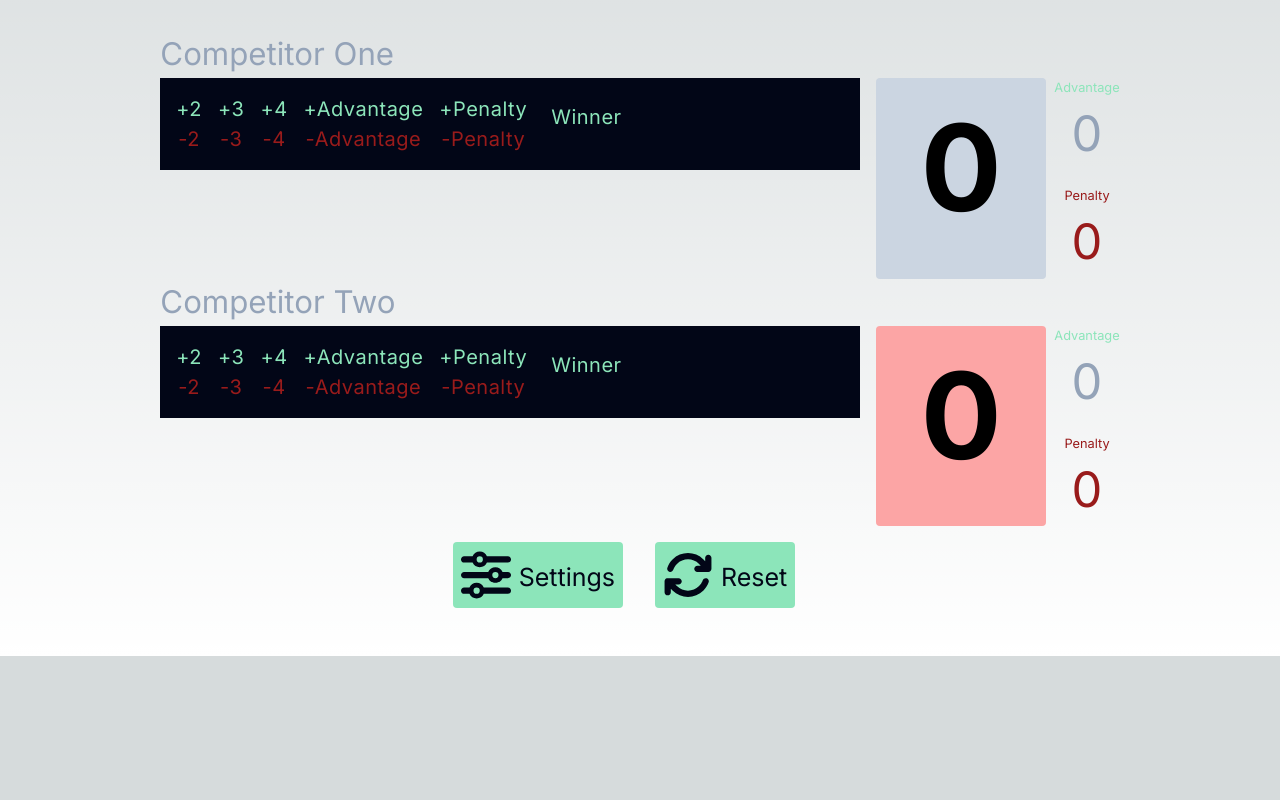
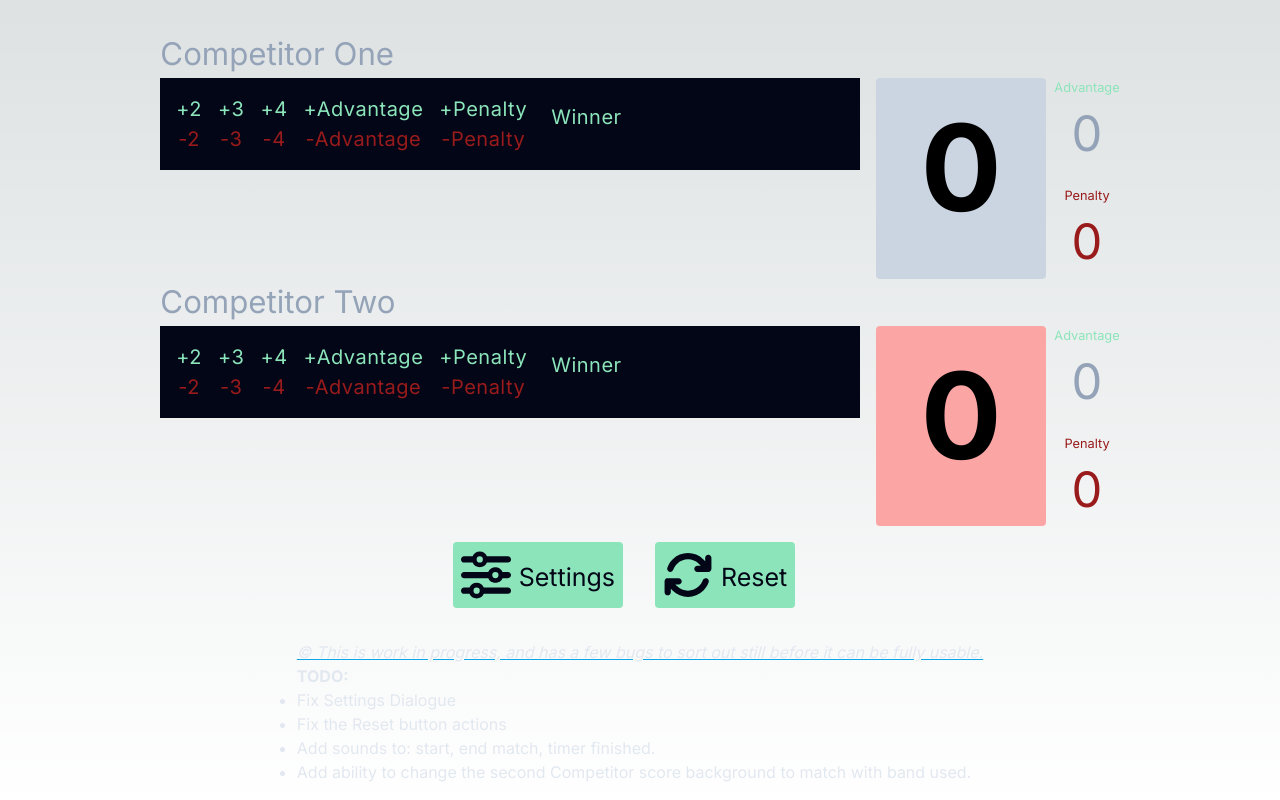
Before and after one commit to NZGuruDeveloper/bjj-scoreboard, a Next.js app: page / in a window 1280 px wide. Shown: the part 181-981 px from the top of the page. Before the commit the page ends 837 px from the top, so only its background shows below. Built offline with nearby package versions, Linux system fonts and the light colour scheme.

Commit message:
Minor updates

```diff
--- a/src/app/page.js
+++ b/src/app/page.js
@@ -1,6 +1,6 @@
 "use client";
-import Image from "next/image";
-import Clock from "react-live-clock";
+//import Image from "next/image";
+//import Clock from "react-live-clock";
 import React, {
   useState,
   useEffect,
@@ -10,7 +10,6 @@ import React, {
   useRef,
 } from "react";
 
-import ReactDOM from "react-dom";
 import { FontAwesomeIcon } from "@fortawesome/react-fontawesome";
 import { library } from "@fortawesome/fontawesome-svg-core";
 import { faCrown } from "@fortawesome/free-solid-svg-icons";
@@ -250,9 +249,7 @@ export const reducer = (state, action) => {
 
     // Reset Actions
     case "RESET":
-      return { ...initialState,
-        isMatchReset: (state.isMatchReset = true),
-       }; // Reset to initialState;
+      return { ...initialState, isMatchReset: (state.isMatchReset = true) }; // Reset to initialState;
     case "RESET_STATE":
       return initialState;
     default:
@@ -273,15 +270,23 @@ export const CountdownProvider = ({ children }) => {
 export default function Home() {
   const [state, dispatch] = useReducer(reducer, initialState);
   const [isOpen, setIsOpen] = useState(false);
+  //const [settings, setSettings] = useState(false);
 
   const setTime = (newTime) => {
     dispatch({ type: "RESET" }); // Reset timer before setting new time
     dispatch({ type: "SET_COUNTDOWN_TIME", payload: newTime }); // Dispatch new time action
+    console.log("setting new time!");
+    console.log(state);
+  };
+
+  const handleSettingsClose = () => {
+    setIsOpen(false);
+    console.log(isOpen);
   };
 
   return (
     <CountdownProvider>
-      <main className="flex items-center justify-center p-4 text-slate-200">
+      <main className="flex flex-col items-center justify-center p-4 text-slate-200">
         <div className="bg-slate-9500 p-4 w-70 font-san font-normal text-5xl lg:text-15xl antialiased">
           <div>
             <Timer />
@@ -297,7 +302,7 @@ export default function Home() {
             <div className="flex items-start justify-center w-full">
               <div
                 className="bg-[#8CE5BA] w-50 h-35 p-2 text-2xl flex rounded m-4 text-slate-950"
-                onClick={() => setSettings(true)}
+                onClick={() => setIsOpen(true)}
               >
                 <FontAwesomeIcon className="fa-2xl" icon={faSliders} />{" "}
                 <button className="ml-2 mt-1" onClick={() => setIsOpen(true)}>
@@ -306,8 +311,8 @@ export default function Home() {
                 {isOpen && (
                   <SettingsDialog
                     isOpen={isOpen}
-                    onClose={() => setIsOpen(false)}
-                    onSetTime={setTime}
+                    onClose={() => handleSettingsClose()}
+                    onSetTime={() => setTime}
                   />
                 )}
                 {/* Settings TODO: control timer, with default 5min control players background
@@ -319,6 +324,25 @@ export default function Home() {
               </p>
             </div>
           </div>
+        </div>
+        <div>
+          <p className="italic underline decoration-sky-500">
+           &copy; This is work in progress, and has a few bugs to sort out still
+            before it can be fully usable.
+          </p>
+
+
+            <ul className="list-disc">
+            <p className="font-bold">TODO:</p>
+              <li>Fix Settings Dialogue</li>
+              <li>Fix the Reset button actions</li>
+              <li>Add sounds to: start, end match, timer finished.</li>
+              <li>
+                Add ability to change the second Competitor score background to
+                match with band used.
+              </li>
+            </ul>
+
         </div>
       </main>
     </CountdownProvider>
@@ -374,7 +398,6 @@ export function Timer(props) {
       !state.isPaused &&
       state.matchStarted &&
       !state.matchEnded
-
     ) {
       intervalId = setInterval(() => {
         //dispatch({ type: "DECREMENT" });
@@ -405,7 +428,12 @@ export function Timer(props) {
     ) {
       dispatch({ type: "MATCH_UNPAUSED" });
       console.log("match unpaused");
-    } else if (state.matchEnded && state.matchStarted && state.isRunning && !state.isPaused ) {
+    } else if (
+      state.matchEnded &&
+      state.matchStarted &&
+      state.isRunning &&
+      !state.isPaused
+    ) {
       // match ended and tally winner
       console.log("match ended");
       if (intervalId) {
@@ -436,7 +464,7 @@ export function Timer(props) {
     if (state.matchEnded && state.minutes <= 0 && state.seconds <= 0) {
       clearInterval(intervalId);
       intervalId = null;
-      console.log('Timer Expired! Tallying Scores...');
+      console.log("Timer Expired! Tallying Scores...");
       if (state.playerOneScore > state.playerTwoScore) {
         dispatch({ type: "PLAYER_ONE_WINS" });
       } else if (state.playerTwoScore > state.playerOneScore) {
@@ -456,7 +484,11 @@ export function Timer(props) {
           state.playerOneAdvantageScore > state.playerTwoAdvantageScore
         ) {
           dispatch({ type: "PLAYER_ONE_WINS" });
-        } else if (state.playerOneScore === state.playerTwoScore && state.playerOneAdvantageScore === state.playerTwoAdvantageScore && state.playerOnePenaltyScore === state.playerTwoPenaltyScore) {
+        } else if (
+          state.playerOneScore === state.playerTwoScore &&
+          state.playerOneAdvantageScore === state.playerTwoAdvantageScore &&
+          state.playerOnePenaltyScore === state.playerTwoPenaltyScore
+        ) {
           clearSessionInterval();
           dispatch({ type: "RESULT_DRAW" });
         }
@@ -513,8 +545,9 @@ export function DeclareWinner() {
         <div className="flex items-center justify-center font-bold uppercase text-xl px-6 py-3 rounded shadow hover:shadow-lg outline-none focus:outline-none mr-1 mb-1 ease-linear transition-all duration-150">
           <p>Its a DRAW!</p>
         </div>
-       ) : ""}
-
+      ) : (
+        ""
+      )}
     </div>
   );
 }
@@ -858,12 +891,19 @@ export function PlayerTwo() {
 }
 
 export const SettingsDialog = ({ isOpen, onClose, onSetTime }) => {
+  const { state, dispatch } = useContext(CountdownContext);
   const [minutes, setMinutes] = useState(5);
   const [seconds, setSeconds] = useState(0);
 
   const handleSubmit = (e) => {
     e.preventDefault();
     onSetTime({ minutes, seconds });
+    //dispatch({type: "SET_COUNTDOWN_TIME"});
+    console.log(state);
+    onClose();
+  };
+
+  const handleClose = () => {
     onClose();
   };
 
@@ -891,7 +931,7 @@ export const SettingsDialog = ({ isOpen, onClose, onSetTime }) => {
         </div>
         <button type="submit">Set</button>
       </form>
-      <button onClick={onClose}>Close</button>
+      <button onClick={handleClose}>Close</button>
     </div>
   );
 };
```
Also changed, not shown: 796 other files (tests, documents, lock files or other folders). Lines whose indentation alone changed are shown as unchanged.
